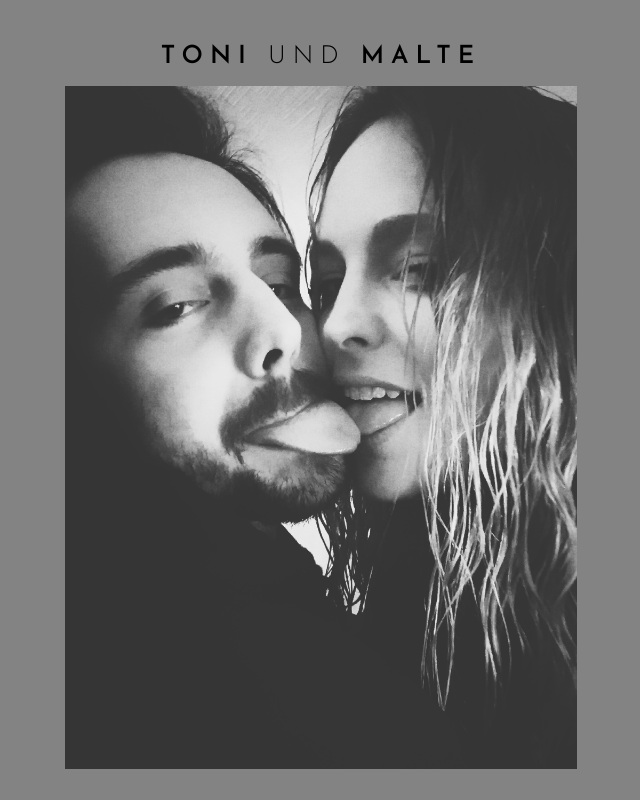
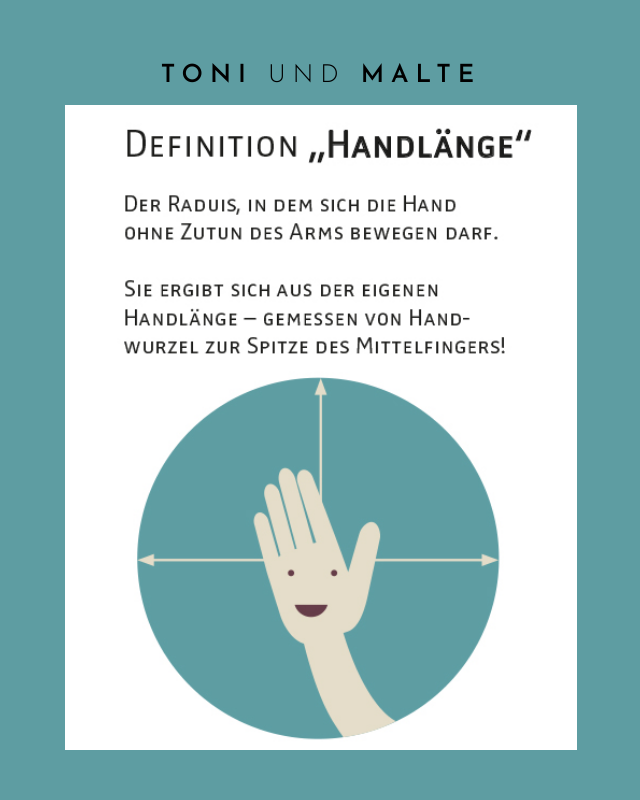
Before and after one commit to PapagenaTM/papagena, a plain HTML site: page index.html in a window 1280 px wide. Shown: the whole page, without its empty margins (319-959 px from the left). Drawn offline with Linux system fonts and the light colour scheme.

Commit message:
addimage

```diff
--- a/index.html
+++ b/index.html
@@ -56,7 +56,8 @@
         <!-- <img src="images/toni_low_poly-01.svg" /> -->
         <!-- <img src="images/putzerfisch.jpg" /> -->
         <!-- <img src="images/faces.jpg" /> -->
-        <img src="images/kiss.jpg" />
+        <!-- <img src="images/kiss.jpg" /> -->
+        <img src="images/Handradius.jpg" />
       </div>
     </div>
   </body>
--- a/main.css
+++ b/main.css
@@ -8,7 +8,7 @@ html, body {
 .container {
   width: 100%;
   height: 100%;
-  background: #838383;
+  background: #5e9da2;
   display: flex;
   flex-direction: column;
   align-items: center;
```
Also changed, not shown: images/Handradius.jpg (added).
